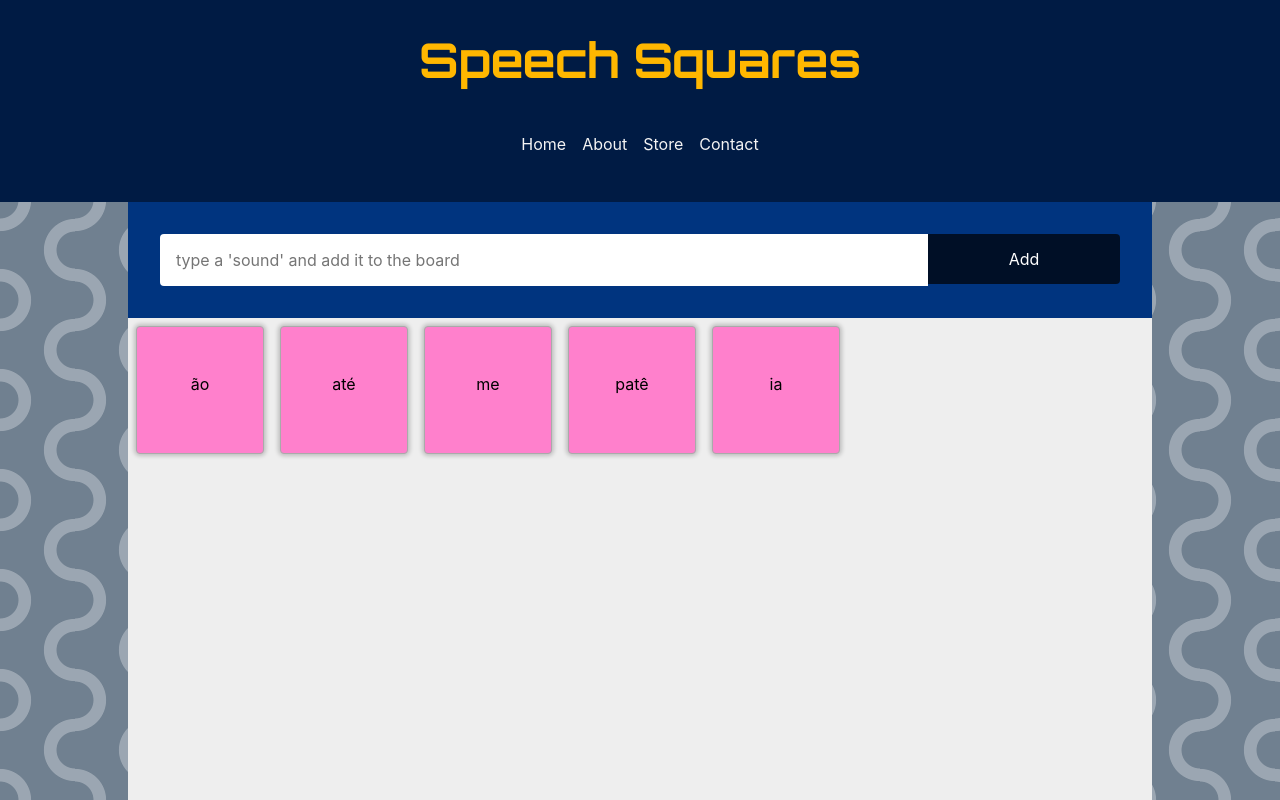
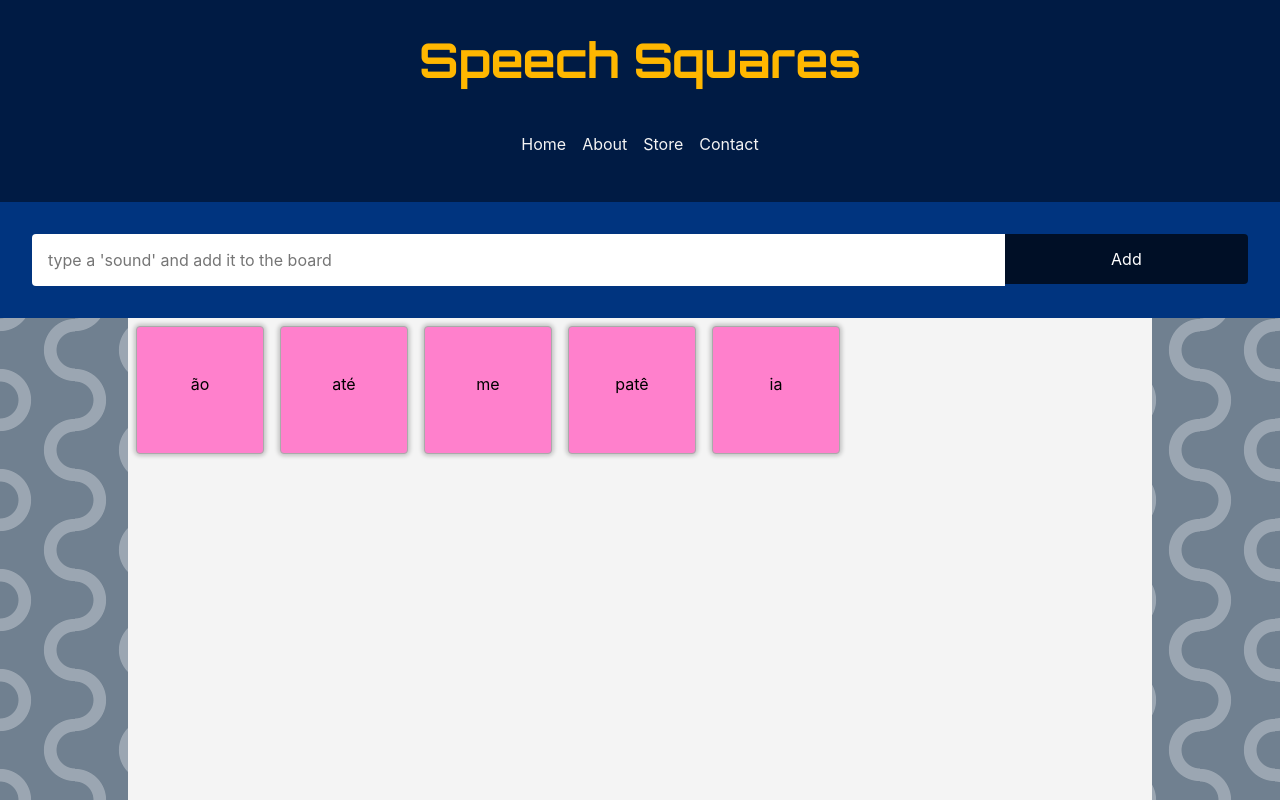
Before and after one commit to marifaleiros/speechsquares, a React (Create React App) app: page / in a window 1280 px wide. Shown: the top 800 px of the page. Built offline with nearby package versions, Linux system fonts and the light colour scheme.

Commit message:
fixing layout

```diff
--- a/src/App.css
+++ b/src/App.css
@@ -1,7 +1,3 @@
-.app{
-    height: 100vh;
-}
-
 .bg-blue2{
     background-color: #00347F
 }
--- a/src/App.jsx
+++ b/src/App.jsx
@@ -36,12 +36,10 @@ class App extends React.Component {
   }
   render() {
     return (
-      <main className="app">
+      <main>
         <Header />
-        <section className="h-100 w-80 center bg-light-gray pb4">
-          <AddSquareForm onAddSquare={this.onAddSquare} />
-          <SquareList squares={this.state.squares} />
-        </section>
+        <AddSquareForm onAddSquare={this.onAddSquare} />
+        <SquareList squares={this.state.squares} />
         <Footer />
       </main>
     );
--- a/src/Components/AddSquareForm/AddSquareForm.jsx
+++ b/src/Components/AddSquareForm/AddSquareForm.jsx
@@ -10,7 +10,7 @@ class AddSquareForm extends React.Component {
 
     render() {
         return (
-            <div className="bg-blue2 center pa4 cf">
+            <div className="bg-blue2 center pa4 cf h-100">
                 <input className="f6 f5-l input-reset bn fl black-80 bg-white pa3 lh-solid w-100 w-75-m w-80-l br2-ns br--left-ns"
                     placeholder="type a 'sound' and add it to the board"
                     type="text"
--- a/src/Components/Square/Square.jsx
+++ b/src/Components/Square/Square.jsx
@@ -1,4 +1,5 @@
 import React from 'react';
+import './Square'
 
 class Square extends React.Component {
     constructor(props) {
--- /dev/null
+++ b/src/Components/SquareList/SquareList.css
@@ -0,0 +1,4 @@
+.list{
+    min-height: 700px;
+    align-content: flex-start
+}
--- a/src/Components/SquareList/SquareList.jsx
+++ b/src/Components/SquareList/SquareList.jsx
@@ -1,5 +1,6 @@
 import React from 'react';
 import Square from '../Square/Square'
+import './SquareList.css'
 
 class SquareList extends React.Component {
     constructor(props) {
@@ -8,13 +9,12 @@ class SquareList extends React.Component {
     render() {
         const { squares } = this.props;
         return (
-            <div>
-                <div className="flex flex-wrap center">
-                    {squares.map(s => {
-                        return <Square key={s.id} square={s} />
-                    })}
-                </div>
-            </div>);
+            <div className="center mw8 list flex flex-wrap bg-near-white">
+                {squares.map(s => {
+                    return <Square key={s.id} square={s} />
+                })}
+            </div>
+        );
     }
 };
 
--- a/src/index.css
+++ b/src/index.css
@@ -3,18 +3,10 @@ html {
   background: radial-gradient(circle at 100% 50%, transparent 20%, rgba(255, 255, 255, .3) 21%, rgba(255, 255, 255, .3) 34%, transparent 35%, transparent), radial-gradient(circle at 0% 50%, transparent 20%, rgba(255, 255, 255, .3) 21%, rgba(255, 255, 255, .3) 34%, transparent 35%, transparent) 0 -50px;
   background-color: slategray;
   background-size: 75px 100px;
-  min-height: 100%;
 }
 
 body {
-  margin: 0;
   font-family: -apple-system, BlinkMacSystemFont, "Segoe UI", "Roboto", "Oxygen", "Ubuntu", "Cantarell", "Fira Sans", "Droid Sans", "Helvetica Neue", sans-serif;
   -webkit-font-smoothing: antialiased;
   -moz-osx-font-smoothing: grayscale;
-  min-height: 100%;
 }
-
-#root>div {
-  height: 100%;
-  /*weird*/
-}
```
